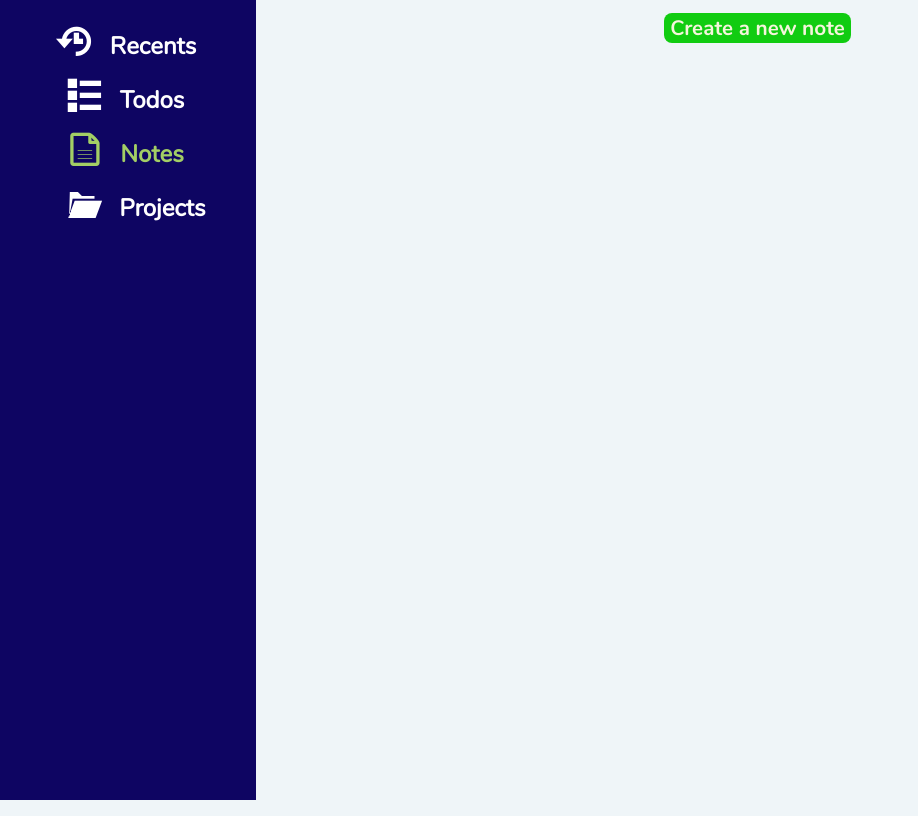
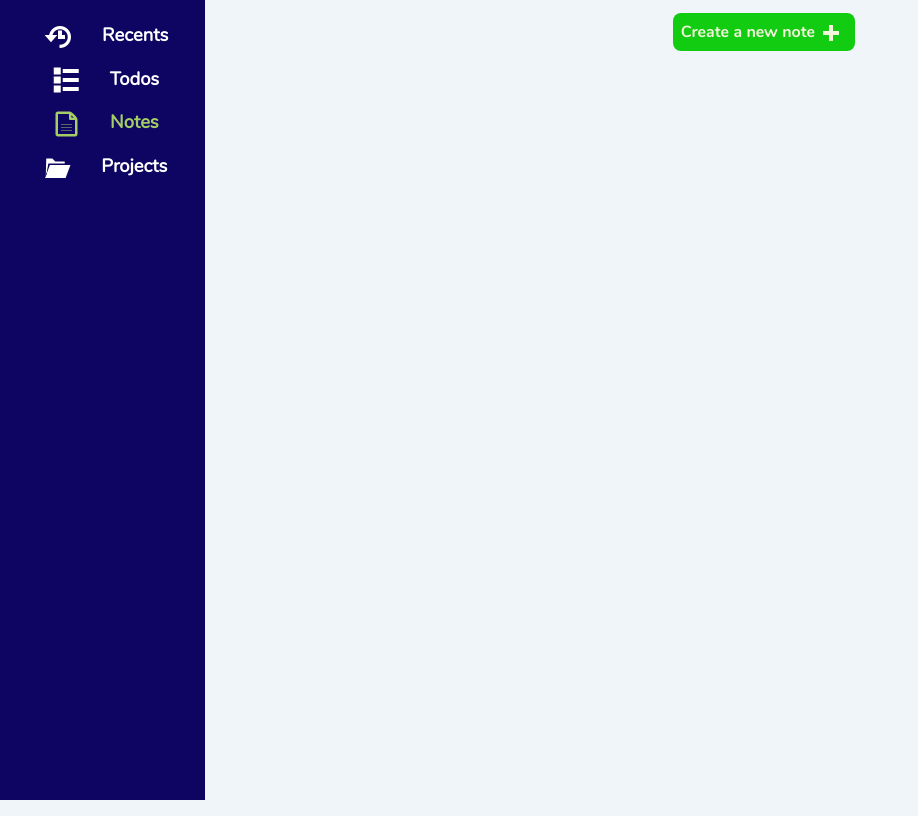
Before and after one commit to Z-MS/Zaad, a Vue app: page /#/notes in a window 1280 px wide. Shown: the whole page, without its empty margins (0-918 px from the left). Built offline with nearby package versions, Linux system fonts and the light colour scheme.

Commit message:
Changed some font sizes

```diff
--- a/package.json
+++ b/package.json
@@ -12,6 +12,8 @@
     "register-service-worker": "^1.7.1",
     "vue": "^2.6.11",
     "vue-router": "^3.2.0",
+    "vue-svg-inline-loader": "^2.1.2",
+    "vue-unicons": "^2.3.0",
     "vuex": "^3.4.0"
   },
   "devDependencies": {
@@ -26,6 +28,7 @@
     "eslint-plugin-vue": "^6.2.2",
     "node-sass": "^4.12.0",
     "sass-loader": "^8.0.2",
+    "svg-inline-loader": "^0.8.2",
     "vue-template-compiler": "^2.6.11"
   },
   "eslintConfig": {
--- a/src/App.vue
+++ b/src/App.vue
@@ -1,7 +1,7 @@
 <template>
   <div id="app">
     <div id="nav">
-      <ul>
+      <ul id="nav__list">
         <li class="nav__item">
             <router-link to="/">
                 <span class="ico nav__icon">history</span>
@@ -65,7 +65,7 @@ body {
 #nav {
 	margin-top: 0%;
 	padding: 0;
-	width: 20%;
+	width: 16%;
 	background-color: #0E0562;
 	position: fixed;
 	top: 0;
@@ -83,6 +83,10 @@ body {
 	}
 }
 
+#nav__list {
+    margin-top: 1.25rem;
+}
+
 .nav__item {
     // width: 80%;
 	margin-bottom: 1rem;
@@ -92,19 +96,19 @@ body {
 
 .nav__icon {
     position: relative;
-    font-size: 2rem;
+    font-size: 1.5rem;
     top: 2px;
     right: 20px;
 }
 
 .nav__text {
     font-family: 'Nunito regular';
-    font-size: 1.5rem;
+    font-size: 1.15rem;
 }
 
 #projects-icon {
-    left: 2px;
-    padding-right: 1.3rem;
+    // left: 2px;
+    // padding-right: 1.3rem;
 }
 
 button {
@@ -127,8 +131,8 @@ button {
 }
 
 ul {
+    padding-inline-start: 0;
     list-style: none;
-    padding-inline-start: 0;
     font-size: 1.5rem;
 }
 
@@ -159,6 +163,8 @@ ul {
 
 .ico {
 	font-family: 'IcoMoon';
+    padding: 0 0.5em 0 0.5em;
+    vertical-align: middle;
 }
 
 .nunito-reg {
--- a/src/components/Notes/NoteList.vue
+++ b/src/components/Notes/NoteList.vue
@@ -1,7 +1,7 @@
 <template>
 	<div class="note-container">
 		<div id="regular" v-show="!toggleSwitch">
-			<button id="create-btn" class="success nunito-bold" :class="{ listbtn: isProject }" @click="toggleNew">Create a new note</button>
+			<button id="create-btn" class="success nunito-bold" :class="{ listbtn: isProject }" @click="toggleNew">Create a new note<span class="ico">add</span></button>
 				<div class="grid" v-if="!isProject">
 					<div v-for="note in notes" :key="note.id" class="item">
 						<dialog :id="String(note.id)">
@@ -180,7 +180,9 @@ dialog {
 #create-btn {
 	display: inline-block;
 	margin-left: 20%;
+	padding: 0.5rem;
 	border-radius: 0.5rem;
+	font-size: 1rem;
 }
 
 #create-btn.listbtn {
@@ -188,14 +190,14 @@ dialog {
 }
 
 #regular {
-	width: 95%;
-    margin: auto;
+	/*width: 95%;*/
+    margin: 0 auto;
 }
 
 .grid {
 	display: grid;
-	margin-left: 20%;
-	grid-template-columns: repeat(3, 1fr);
+	/*margin-left: -2rem;*/
+	grid-template-columns: repeat(3, 42%);
 	grid-auto-rows: min-content;
 	gap: 1rem;
 	/*border: 2px solid yellow;	 */
@@ -204,12 +206,12 @@ dialog {
 .item {
 	display: grid;
 	position: relative;
-	/* justify-content: center;
+	/*justify-content: center;
 	align-content: center; */
 	/*border: 2px solid red;*/
 	background-color: white;
 	border-radius: 0.5rem;
-	box-shadow: 0 0 0.75rem rgba(0, 0, 0, 0.25);
+	box-shadow: 0 0 0.15rem rgba(0, 0, 0, 0.25);
 }
 
 .item--list + .item--list {
@@ -221,8 +223,8 @@ dialog {
 }
 
 .list {
-	margin: 0 auto;
-	width: 95%;
+	/*margin: 0 auto;*/
+	/*width: 95%;*/
 }
 
 .row {
@@ -247,6 +249,7 @@ dialog {
 	/* width: 80%; */
 	/* max-width: 50%; */
 	overflow-x: hidden;
+	font-size: 0.8em;
 	/* flex-grow: 0; */
 }
 
--- a/src/components/Projects/TaskList.vue
+++ b/src/components/Projects/TaskList.vue
@@ -137,17 +137,18 @@ export default {
         grid-template-columns: repeat(3, 1fr);
         grid-auto-rows: 1fr;
         gap: 10px;
-        margin-left: 20%;
+        /*margin-left: 20%;*/
     }
 
     .item {
         display: grid;
         /* justify-content: center; */
         background-color: white;
-        box-shadow: 0 0 2.5rem rgba(0, 0, 0, 0.25);
+        box-shadow: 0 0 0.25rem rgba(0, 0, 0, 0.25);
     }
 
     .rounded {
+        font-size: 1rem;
         border-radius: 1rem;
     }
 
--- a/src/components/Projects/TaskPage.vue
+++ b/src/components/Projects/TaskPage.vue
@@ -177,7 +177,7 @@ export default {
 .large {
     /* width: 60%; */
     font-family: 'Nunito bold';
-    font-size: 2em;
+    font-size: 1.35rem;
     text-align: center;
 }
 
--- a/src/router/index.js
+++ b/src/router/index.js
@@ -9,6 +9,7 @@ import EditNote from '../components/Notes/EditNote.vue'
 import ProjectPage from '../components/Projects/ProjectPage.vue'
 import TaskList from '../components/Projects/TaskList.vue'
 import TaskPage from '../components/Projects/TaskPage.vue'
+import SvgTest from '../views/SvgTest.vue'
 
 Vue.use(VueRouter)
 
@@ -70,6 +71,10 @@ Vue.use(VueRouter)
     name: 'TaskPage',
     component: TaskPage,
     props: true
+  },
+  {
+    path: '/svg',
+    component: SvgTest
   }
 ]
 
--- a/src/views/Home.vue
+++ b/src/views/Home.vue
@@ -1,3 +1,3 @@
 <template>
-<h1>Welcome to Ztask</h1>
+<h1>Welcome to Zaad</h1>
 </template>
```
Also changed, not shown: 1 other file (tests, documents, lock files or other folders).
